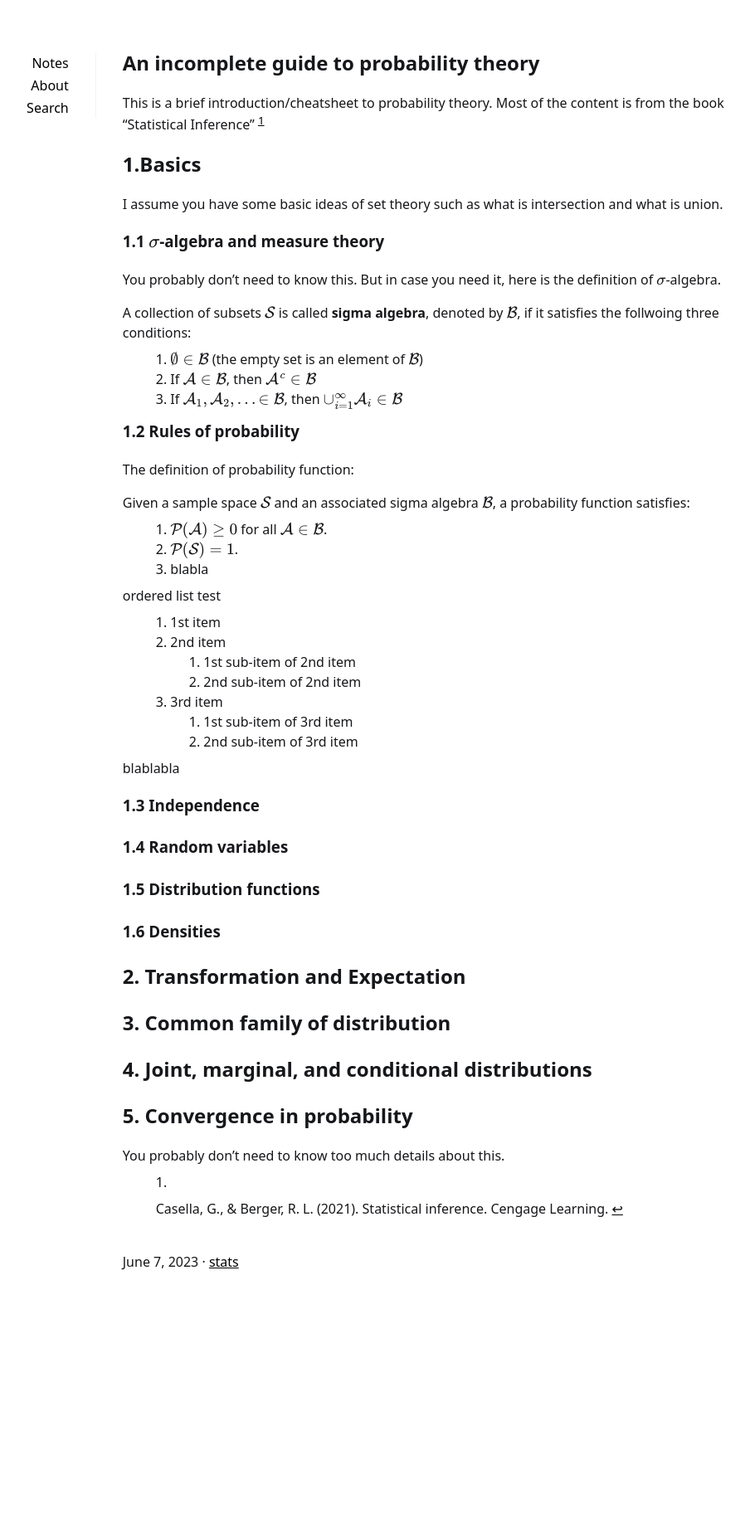
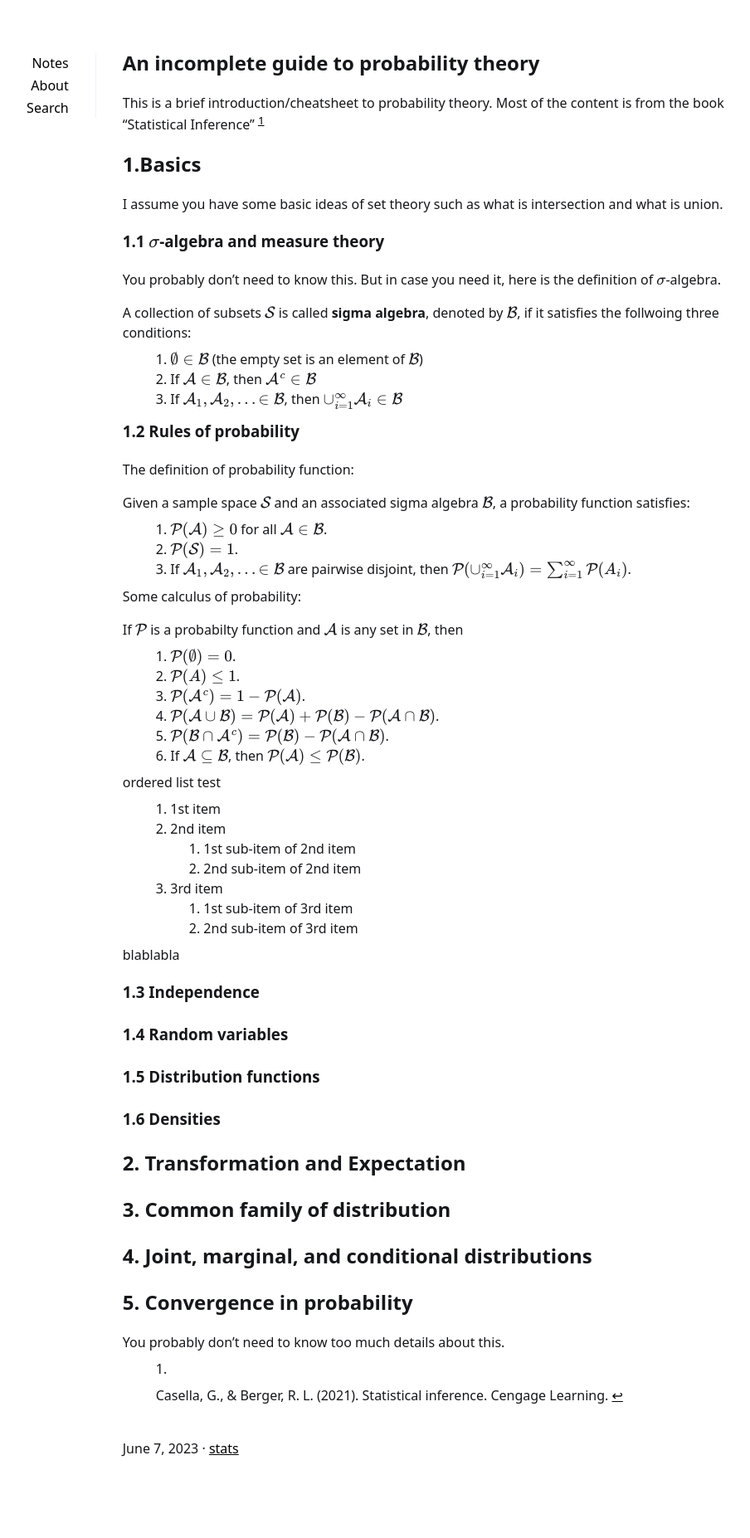
Before and after one commit to acneyouth1996/notes, a Jekyll site: the page built from _posts/2023-06-07-prob-theory.md, in a window 1280 px wide. Shown: the whole page at 83% size, without its empty margins (205-1109 px from the left). Built offline with Jekyll 4.4.1, drawn with Linux system fonts in a browser that asks for light colours; before the commit the page ends 1629 px from its top, so only the background shows below that.

Commit message:
short update

```diff
--- a/_posts/2023-06-07-prob-theory.md
+++ b/_posts/2023-06-07-prob-theory.md
@@ -36,7 +36,18 @@ Given a sample space $$\mathcal{S}$$ and an associated sigma algebra $$\mathcal{
 
 1.   $$\mathcal{P}(\mathcal{A})  \geq 0$$ for all $$\mathcal{A} \in \mathcal{B}$$.
 2.   $$\mathcal{P}(\mathcal{S}) = 1$$.
-3.   blabla
+3.   If $$ \mathcal{A}_{1}, \mathcal{A}_{2}, ... \in \mathcal{B}$$ are pairwise disjoint, then $$ \mathcal{P}(\cup_{i=1}^{\infty} \mathcal{A}_{i}) = \sum_{i=1}^{\infty} \mathcal{P}(A_{i})$$.
+
+Some calculus of probability:
+
+If $$\mathcal{P}$$ is a probabilty function and $$\mathcal{A}$$ is any set in $$\mathcal{B}$$, then
+
+1.  $$ \mathcal{P}(\emptyset) = 0$$.
+2.  $$ \mathcal{P}(A) \leq 1$$.
+3.  $$ \mathcal{P}(\mathcal{A^{c}}) = 1 - \mathcal{P}(\mathcal{A})$$.
+4.  $$ \mathcal{P} (\mathcal{A} \cup \mathcal{B}) = \mathcal{P}(\mathcal{A}) + \mathcal{P}(\mathcal{B}) - \mathcal{P} (\mathcal{A} \cap \mathcal{B})$$.
+5.  $$ \mathcal{P} (\mathcal{B} \cap \mathcal{A}^{c}) = \mathcal{P}(\mathcal{B}) - \mathcal{P} (\mathcal{A} \cap \mathcal{B}) $$.
+6.  If $$\mathcal{A} \subseteq \mathcal{B}$$, then $$\mathcal{P}(\mathcal{A}) \leq \mathcal{P}(\mathcal{B})$$.
 
 
 ordered list test
```
Also changed, not shown: 7 other files.
